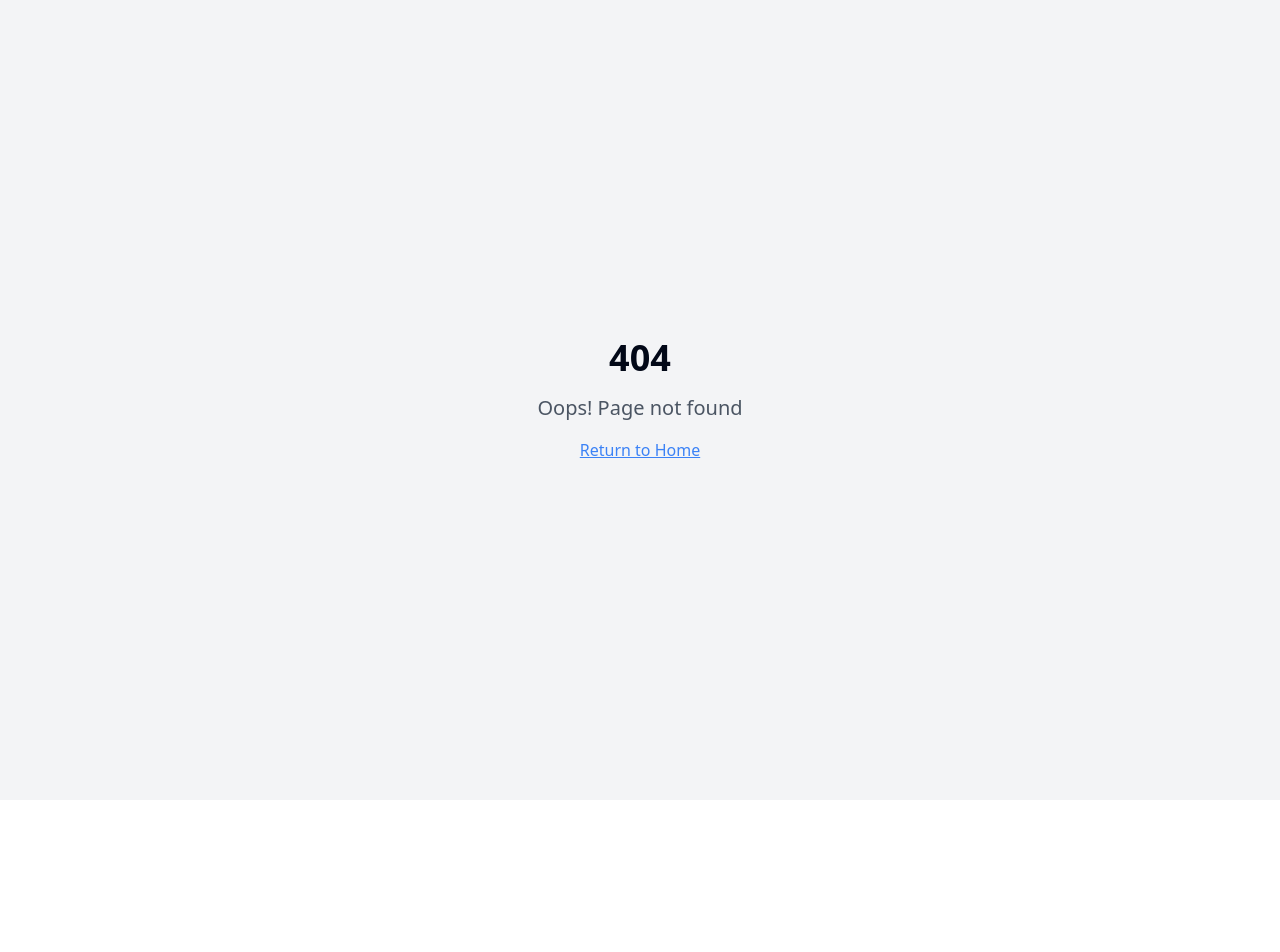
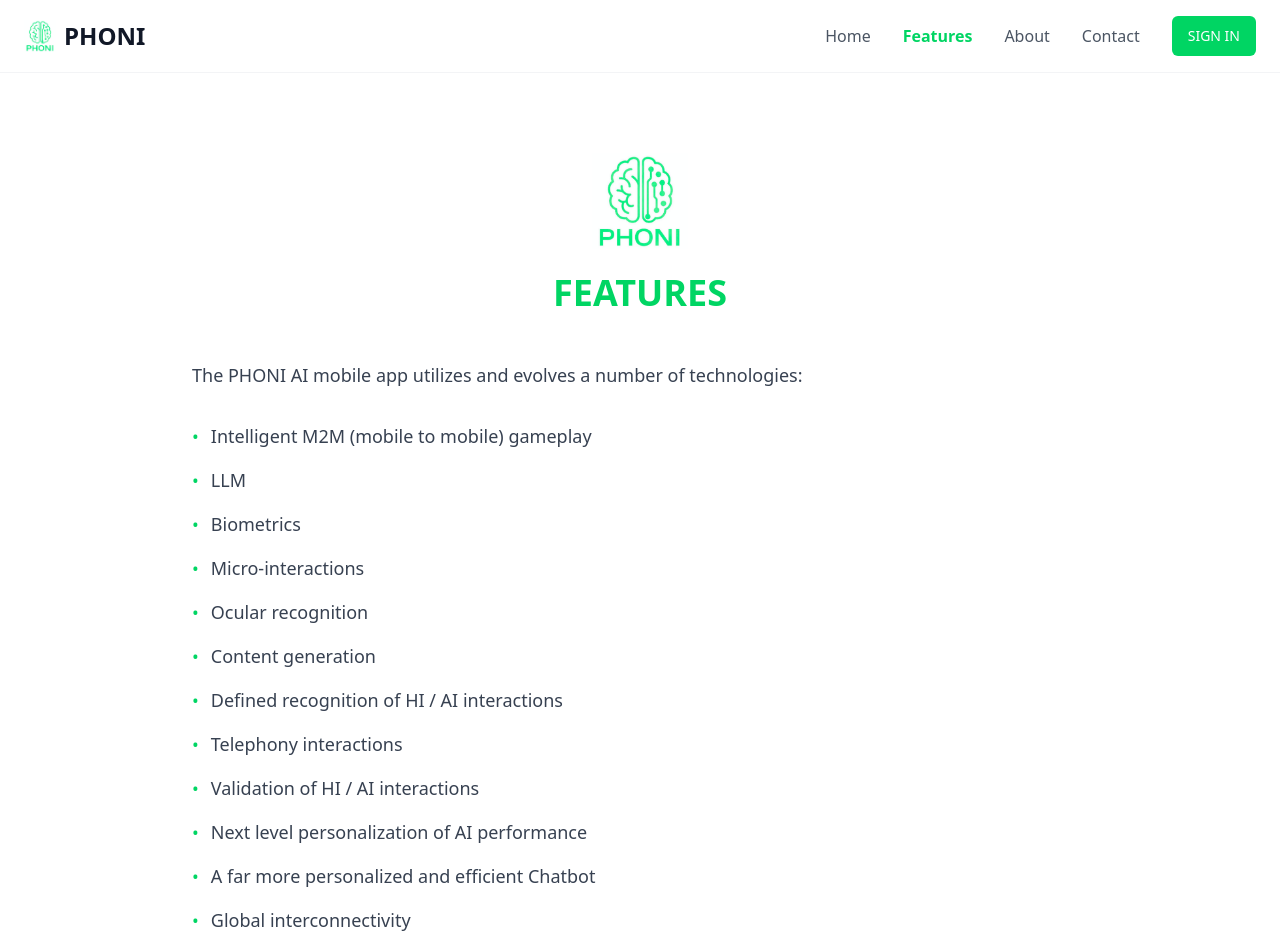
Before and after one commit to PhoniTechnology/phoni-lp3-02-07-2025, a React (Vite) app: page /features in a window 1280 px wide. Before the commit this address had no page. Shown: the top 952 px of the page. Before the commit the page ends 800 px from the top, so only its background shows below. Built offline with nearby package versions, Linux system fonts and the light colour scheme.

Commit message:
Add logo and features page
Added a small PHONI logo to the top left of the landing page. Created a new page for the Features button with the specified content.

```diff
--- a/src/App.tsx
+++ b/src/App.tsx
@@ -9,6 +9,7 @@ import SignIn from "./pages/SignIn";
 import Contact from "./pages/Contact";
 import Investment from "./pages/Investment";
 import About from "./pages/About";
+import Features from "./pages/Features";
 import NotFound from "./pages/NotFound";
 
 const queryClient = new QueryClient();
@@ -21,6 +22,7 @@ const App = () => (
       <BrowserRouter>
         <Routes>
           <Route path="/" element={<Index />} />
+          <Route path="/features" element={<Features />} />
           <Route path="/signin" element={<SignIn />} />
           <Route path="/contact" element={<Contact />} />
           <Route path="/investment" element={<Investment />} />
--- /dev/null
+++ b/src/pages/Features.tsx
@@ -0,0 +1,150 @@
+
+import { Link } from "react-router-dom";
+import { Button } from "@/components/ui/button";
+
+const Features = () => {
+  return (
+    <div className="min-h-screen bg-white">
+      {/* Header */}
+      <header className="flex items-center justify-between px-6 py-4 border-b border-gray-100">
+        <div className="flex items-center space-x-2">
+          <img
+            src="/lovable-uploads/4ea69e9c-a7bd-494c-bc88-b9413b9f6ae8.png"
+            alt="PHONI Logo"
+            className="h-8 w-8"
+          />
+          <span className="text-2xl font-bold text-gray-900">PHONI</span>
+        </div>
+        <nav className="hidden md:flex items-center space-x-8">
+          <Link to="/" className="text-gray-600 hover:text-[#00D563] transition-colors">Home</Link>
+          <Link to="/features" className="text-[#00D563] font-semibold">Features</Link>
+          <Link to="/about" className="text-gray-600 hover:text-[#00D563] transition-colors">About</Link>
+          <Link to="/contact" className="text-gray-600 hover:text-[#00D563] transition-colors">Contact</Link>
+          <Link to="/signin">
+            <Button className="text-white hover:bg-[#00C756]" style={{ backgroundColor: '#00D563' }}>SIGN IN</Button>
+          </Link>
+        </nav>
+      </header>
+
+      {/* Features Content */}
+      <section className="px-6 py-20">
+        <div className="max-w-4xl mx-auto">
+          <div className="text-center mb-12">
+            <img
+              src="/lovable-uploads/4ea69e9c-a7bd-494c-bc88-b9413b9f6ae8.png"
+              alt="PHONI Logo"
+              className="h-24 w-24 mx-auto mb-6"
+            />
+            <h1 className="text-4xl font-bold text-gray-900 mb-8">
+              <span style={{ color: '#00D563' }}>FEATURES</span>
+            </h1>
+          </div>
+
+          <div className="space-y-8">
+            <p className="text-lg text-gray-700 leading-relaxed">
+              The PHONI AI mobile app utilizes and evolves a number of technologies:
+            </p>
+
+            <ul className="space-y-4 text-lg text-gray-700">
+              <li className="flex items-start">
+                <span className="text-[#00D563] mr-3">•</span>
+                Intelligent M2M (mobile to mobile) gameplay
+              </li>
+              <li className="flex items-start">
+                <span className="text-[#00D563] mr-3">•</span>
+                LLM
+              </li>
+              <li className="flex items-start">
+                <span className="text-[#00D563] mr-3">•</span>
+                Biometrics
+              </li>
+              <li className="flex items-start">
+                <span className="text-[#00D563] mr-3">•</span>
+                Micro-interactions
+              </li>
+              <li className="flex items-start">
+                <span className="text-[#00D563] mr-3">•</span>
+                Ocular recognition
+              </li>
+              <li className="flex items-start">
+                <span className="text-[#00D563] mr-3">•</span>
+                Content generation
+              </li>
+              <li className="flex items-start">
+                <span className="text-[#00D563] mr-3">•</span>
+                Defined recognition of HI / AI interactions
+              </li>
+              <li className="flex items-start">
+                <span className="text-[#00D563] mr-3">•</span>
+                Telephony interactions
+              </li>
+              <li className="flex items-start">
+                <span className="text-[#00D563] mr-3">•</span>
+                Validation of HI / AI interactions
+              </li>
+              <li className="flex items-start">
+                <span className="text-[#00D563] mr-3">•</span>
+                Next level personalization of AI performance
+              </li>
+              <li className="flex items-start">
+                <span className="text-[#00D563] mr-3">•</span>
+                A far more personalized and efficient Chatbot
+              </li>
+              <li className="flex items-start">
+                <span className="text-[#00D563] mr-3">•</span>
+                Global interconnectivity
+              </li>
+              <li className="flex items-start">
+                <span className="text-[#00D563] mr-3">•</span>
+                Social Media tools / enhancements
+              </li>
+              <li className="flex items-start">
+                <span className="text-[#00D563] mr-3">•</span>
+                Blockchain security
+              </li>
+            </ul>
+
+            <div className="bg-gray-50 p-8 rounded-lg mt-12">
+              <h2 className="text-2xl font-bold text-gray-900 mb-4">
+                The PHONI AI mobile app coming to everyone Summer 2025
+              </h2>
+              <p className="text-lg text-gray-700 leading-relaxed">
+                Our overall goal is to improve HI and AI, to create a far more intelligent experience for both humans and droids, and continuing to build a bridge between the creator and the creation for the sake of humanity; with an emphasis on FUN.
+              </p>
+            </div>
+
+            <div className="text-center mt-12">
+              <Link to="/">
+                <Button size="lg" className="text-white hover:bg-[#00C756] px-8" style={{ backgroundColor: '#00D563' }}>
+                  Back to Home
+                </Button>
+              </Link>
+            </div>
+          </div>
+        </div>
+      </section>
+
+      {/* Footer */}
+      <footer className="px-6 py-12 bg-gray-900">
+        <div className="max-w-6xl mx-auto">
+          <div className="flex flex-col md:flex-row justify-between items-center">
+            <div className="flex items-center space-x-4 mb-4 md:mb-0">
+              <div className="flex items-center space-x-2">
+                <img src="/lovable-uploads/4ea69e9c-a7bd-494c-bc88-b9413b9f6ae8.png" alt="PHONI Logo" className="h-6 w-6" />
+                <span className="text-xl font-bold text-white">PHONI</span>
+              </div>
+              <Link to="/contact" className="text-sm text-gray-400 hover:text-[#00D563] transition-colors">
+                Contact PHONI
+              </Link>
+            </div>
+            <div className="text-gray-400 text-sm">
+              © 2024 PHONI. All rights reserved.
+            </div>
+          </div>
+        </div>
+      </footer>
+    </div>
+  );
+};
+
+export default Features;
--- a/src/pages/Index.tsx
+++ b/src/pages/Index.tsx
@@ -12,10 +12,15 @@ const Index = () => {
       {/* Header */}
       <header className="flex items-center justify-between px-6 py-4 border-b border-gray-100">
         <div className="flex items-center space-x-2">
+          <img
+            src="/lovable-uploads/4ea69e9c-a7bd-494c-bc88-b9413b9f6ae8.png"
+            alt="PHONI Logo"
+            className="h-8 w-8"
+          />
           <span className="text-2xl font-bold text-gray-900">PHONI</span>
         </div>
         <nav className="hidden md:flex items-center space-x-8">
-          <a href="#features" className="text-gray-600 hover:text-[#00D563] transition-colors">Features</a>
+          <Link to="/features" className="text-gray-600 hover:text-[#00D563] transition-colors">Features</Link>
           <Link to="/about" className="text-gray-600 hover:text-[#00D563] transition-colors">About</Link>
           <Link to="/contact" className="text-gray-600 hover:text-[#00D563] transition-colors">Contact</Link>
           <Link to="/signin">
```
